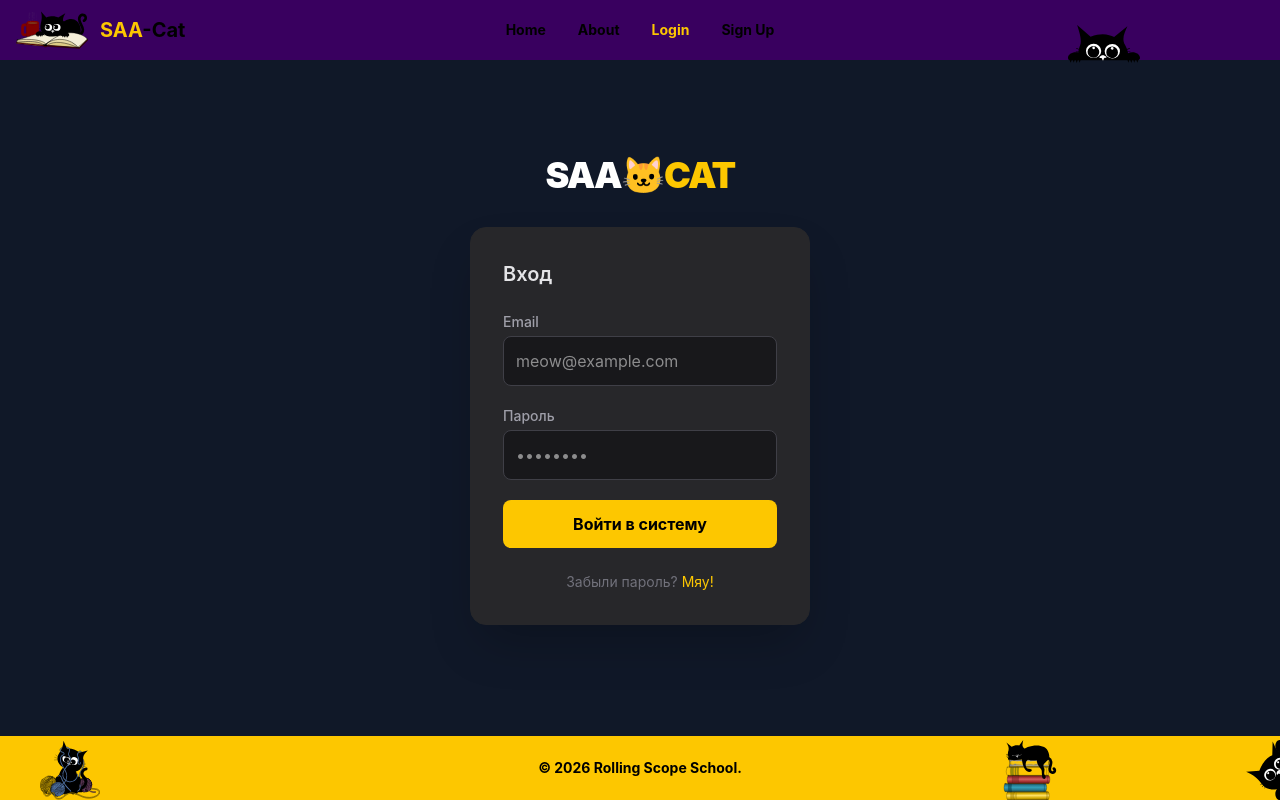
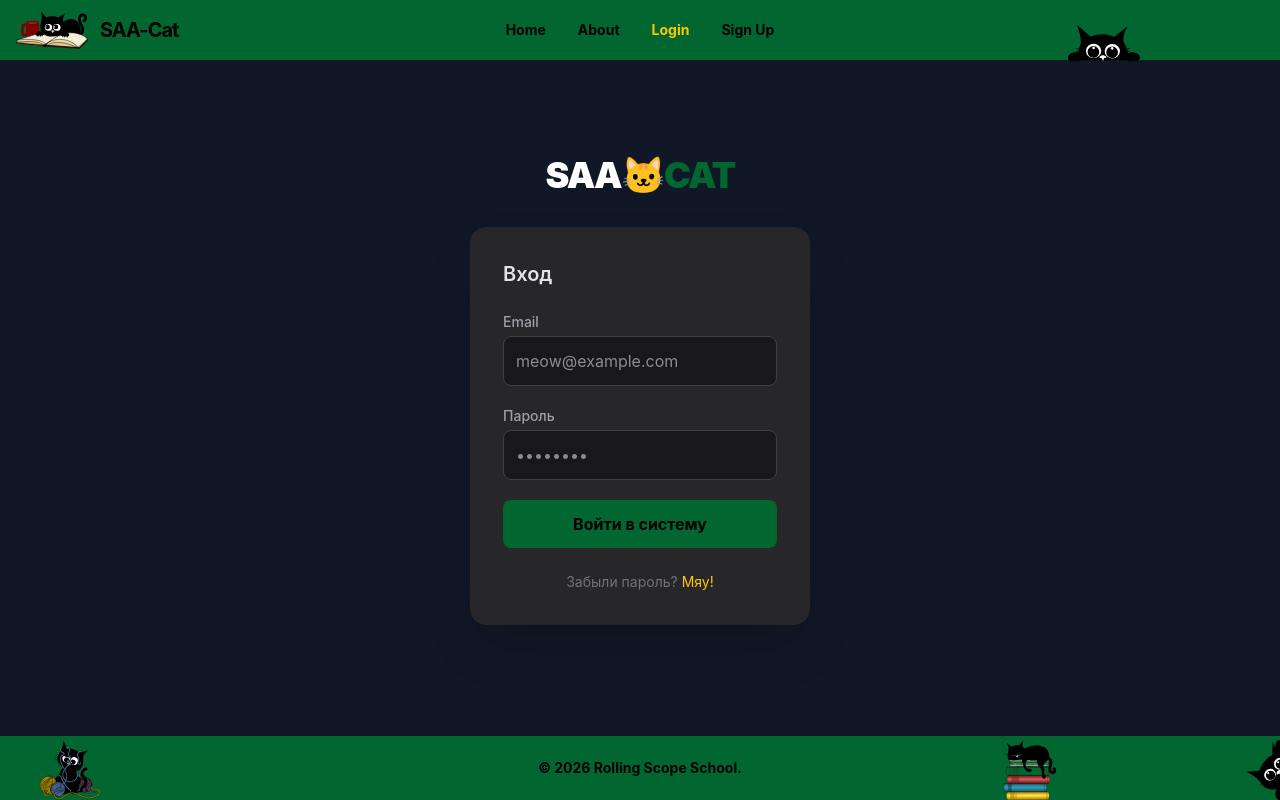
Before and after one commit to dzzuze/SAA-Cat, a React (Vite) app: page /SAA-Cat/login in a window 1280 px wide. Built offline with nearby package versions, Linux system fonts and the light colour scheme; no server answers.

Commit message:
style: green header and footer

```diff
--- a/src/components/footer/Footer.tsx
+++ b/src/components/footer/Footer.tsx
@@ -6,7 +6,7 @@ export default function Footer() {
   const year = new Date().getFullYear();
 
   return (
-    <footer className="relative bg-yellow-400">
+    <footer className="relative bg-green-800">
       <div className="mx-auto flex max-w-6xl flex-col items-center justify-between gap-6  py-8 md:flex-row">
         <ThreadsCat
           className="absolute bottom-0 left-10 hidden h-15 w-15 md:block"
--- a/src/components/header/Header.tsx
+++ b/src/components/header/Header.tsx
@@ -74,9 +74,9 @@ export default function Header() {
       ? [...baseLinks, ...authedLinks]
       : [...baseLinks, ...guestLinks];
   }, [loading, isAuthed]);
-
+// 39005F  7818B4
   return (
-    <nav className="fixed top-0 z-20 w-full bg-[#39005F]">
+    <nav className="fixed top-0 z-20 w-full bg-green-800">
       <div className="mx-auto flex flex-wrap items-center justify-between px-4 py-0">
         <HeaderBrand onNavigate={closeAll} />
 
--- a/src/components/header/HeaderBrand.tsx
+++ b/src/components/header/HeaderBrand.tsx
@@ -10,8 +10,8 @@ export default function HeaderBrand({ onNavigate }: Props) {
     <NavLink to="/" className="flex items-center gap-3" onClick={onNavigate}>
       <HeaderCat className="h-15 w-18" aria-hidden />
       <span>
-        <span className="text-xl font-bold text-yellow-400">SAA</span>
-        <span className="text-xl font-bold">-Cat</span>
+        <span className="text-xl font-bold tracking-tighter">SAA</span>
+        <span className="text-xl font-bold tracking-tighter">-Cat</span>
       </span>
     </NavLink>
   );
--- a/src/components/header/HeaderNavLinks.tsx
+++ b/src/components/header/HeaderNavLinks.tsx
@@ -11,9 +11,9 @@ type NavLinkArgs = { isActive: boolean };
 
 const navLinkClass = ({ isActive }: NavLinkArgs) =>
   [
-    "block rounded px-3 py-2 text-sm font-bold text-black",
+    "block rounded px-3 py-2 text-sm font-bold",
     "md:p-0 md:bg-transparent",
-    isActive ? "text-yellow-400" : "hover:text-yellow-400",
+    isActive ? "text-yellow-400" : "hover:text-yellow-200",
   ].join(" ");
 
 export default function HeaderNavLinks({
--- a/src/pages/LoginPage.tsx
+++ b/src/pages/LoginPage.tsx
@@ -39,7 +39,7 @@ export default function LoginPage() {
       <div className="mb-8 flex flex-col items-center">
         <h1 className="text-4xl font-black tracking-tighter">
           SAA<span>🐱</span>
-          <span className="text-yellow-400">CAT</span>
+          <span className="text-green-800">CAT</span>
         </h1>
       </div>
 
@@ -80,7 +80,7 @@ export default function LoginPage() {
           <button
             type="submit"
             disabled={loading}
-            className="w-full rounded-lg bg-yellow-400 py-3 font-bold text-black hover:bg-yellow-300 active:scale-[0.98] transition-all"
+            className="w-full rounded-lg bg-green-800 py-3 font-bold text-black hover:bg-yellow-300 active:scale-[0.98] transition-all"
           >
             {loading ? "Вход..." : "Войти в систему"}
           </button>
```
